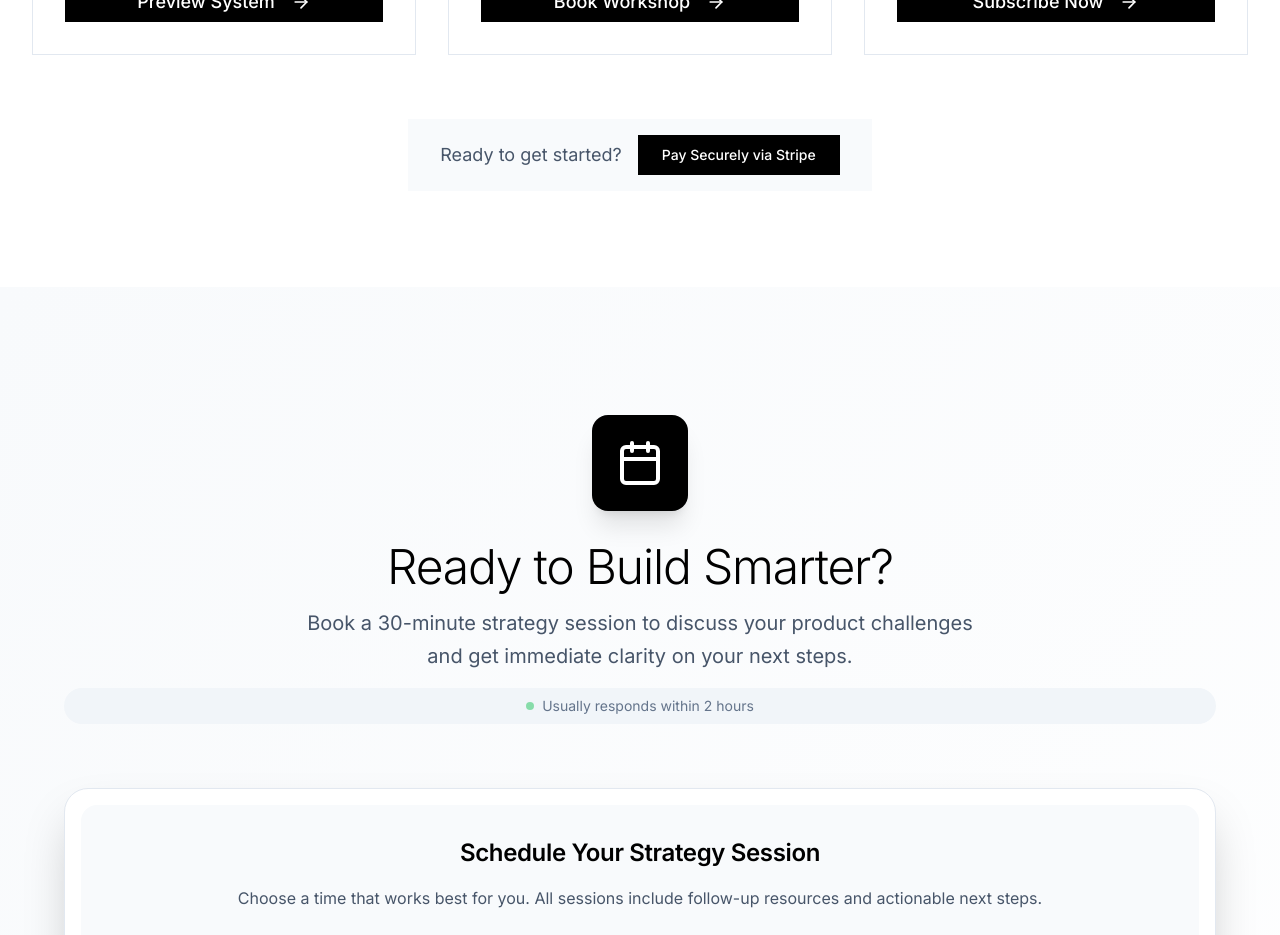
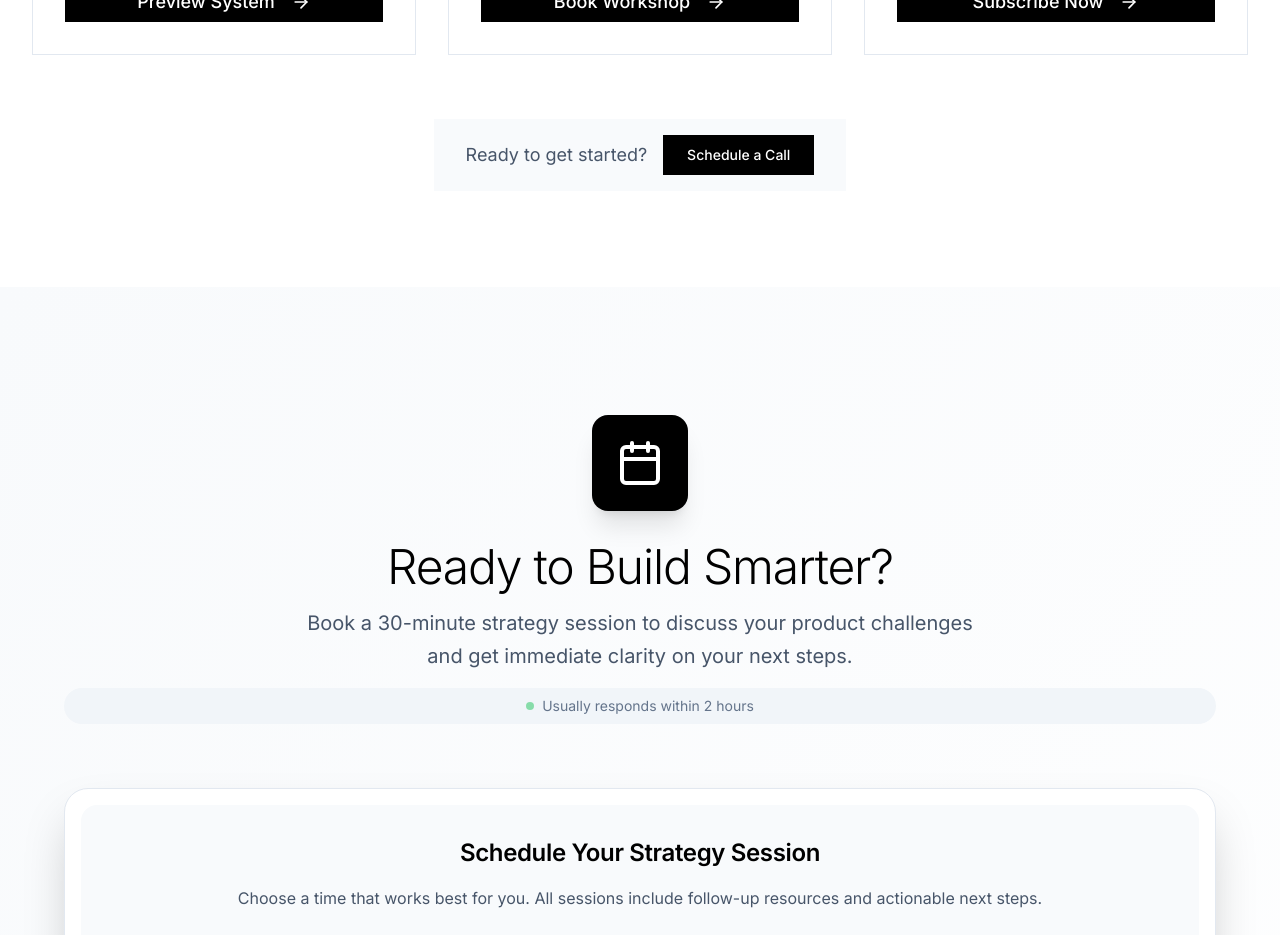
Before and after one commit to jakecrowley05/trusted-voice-portfolio, a React (Vite) app: page / in a window 1280 px wide. Shown: the part 4960-5895 px from the top of the page. Built offline with nearby package versions, Linux system fonts and the light colour scheme.

Commit message:
Remove Stripe payment option
Removed Stripe payment option from the website.

```diff
--- a/src/components/CCV/CCVOfferings.tsx
+++ b/src/components/CCV/CCVOfferings.tsx
@@ -72,10 +72,6 @@ const OfferingCard = ({
 const CCVOfferings = () => {
   const handleBookCall = () => {
     window.open('https://calendly.com/jakecrowley05/30min', '_blank');
-  };
-
-  const handleStripePayment = () => {
-    window.open('https://dashboard.stripe.com/invoices/in_1RVLru02HOfGwRJGx5MOq3in', '_blank');
   };
 
   const handleSpokeQuote = () => {
@@ -196,10 +192,10 @@ const CCVOfferings = () => {
           <div className="inline-flex items-center gap-4 bg-slate-50 px-8 py-4">
             <span className="text-lg text-slate-600">Ready to get started?</span>
             <Button
-              onClick={handleStripePayment}
+              onClick={handleBookCall}
               className="bg-black text-white hover:bg-slate-800 px-6 py-2 rounded-none font-medium"
             >
-              Pay Securely via Stripe
+              Schedule a Call
             </Button>
           </div>
         </div>
```
